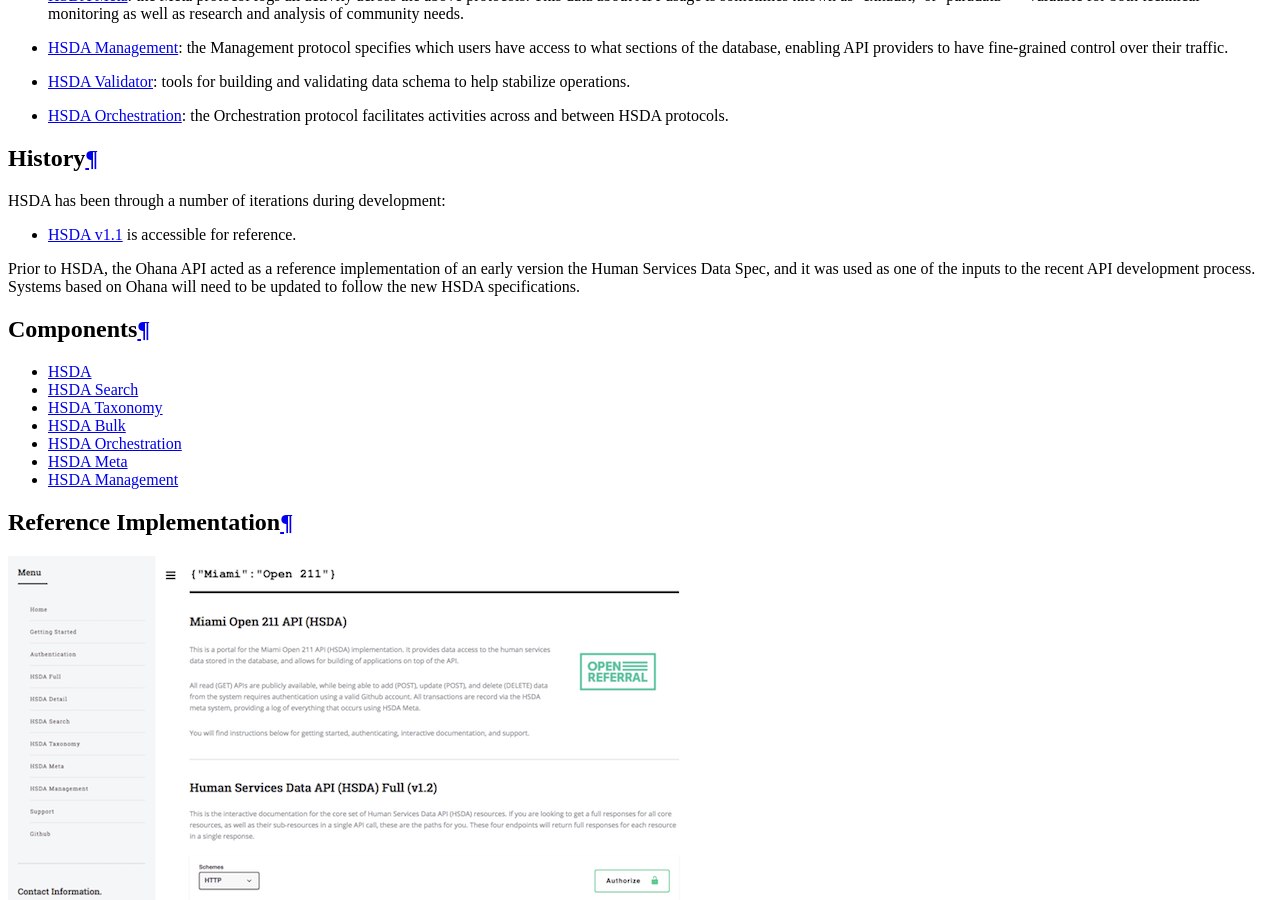
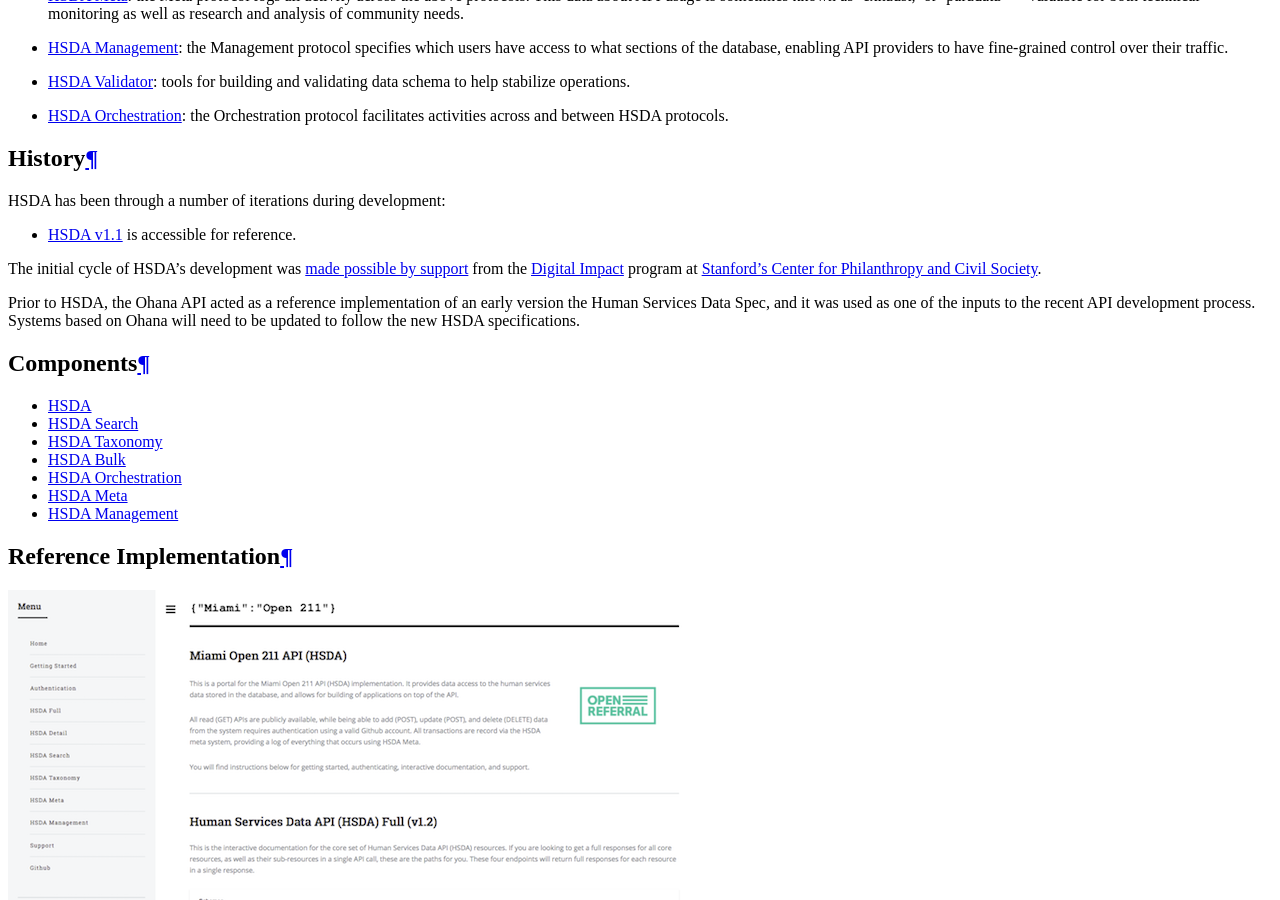
Before and after one commit to openreferral/specification, a Sphinx documentation site: the page built from docs/hsda/index.md, in a window 1280 px wide and 900 px high, scrolled down 1700 px. Built offline with Sphinx 7.4.7 and the Read the Docs theme 2.0.0, drawn with Linux system fonts in a browser that asks for light colours; pages that are not in the unit, such as notebooks, are missing from menus; a script that is not in the unit is left out; comment, search, counter and statistics services are not loaded.

Commit message:
Update index.md
Added credit to Digital Impact / Stanford PACS in ##history

```diff
--- a/docs/hsda/index.md
+++ b/docs/hsda/index.md
@@ -68,6 +68,8 @@ HSDA has been through a number of iterations during development:
 
 * [HSDA v1.1](https://openreferral.github.io/api-specification/hsda-v1.1/) is accessible for reference.
 
+The initial cycle of HSDA's development was [made possible by support](https://openreferral.org/the-open-referral-api-project/) from the [Digital Impact](https://digitalimpact.org/about/) program at [Stanford's Center for Philanthropy and Civil Society](https://pacscenter.stanford.edu/).
+
 Prior to HSDA, the Ohana API acted as a reference implementation of an early version the Human Services Data Spec, and it was used as one of the inputs to the recent API development process. Systems based on Ohana will need to be updated to follow the new HSDA specifications.
 
 ## Components
```
